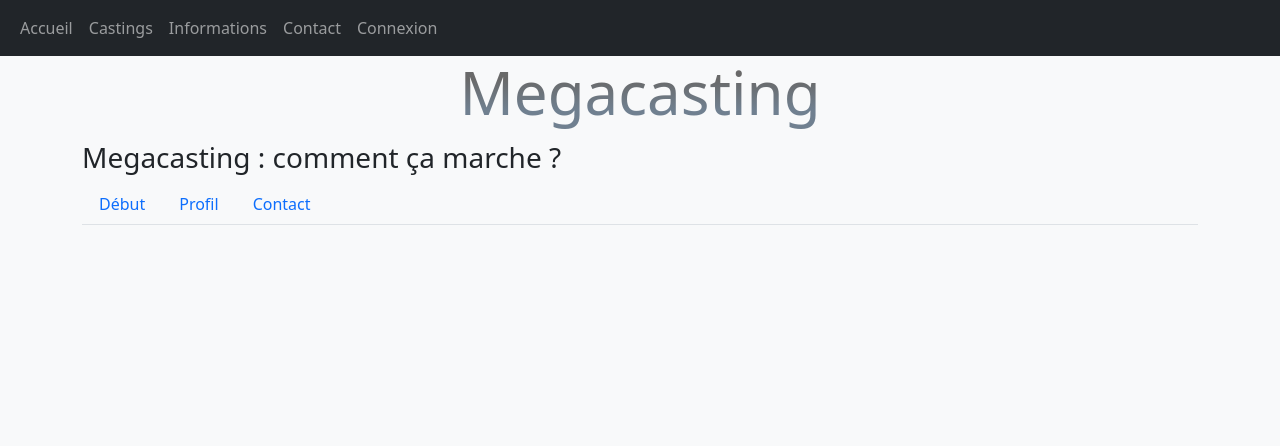
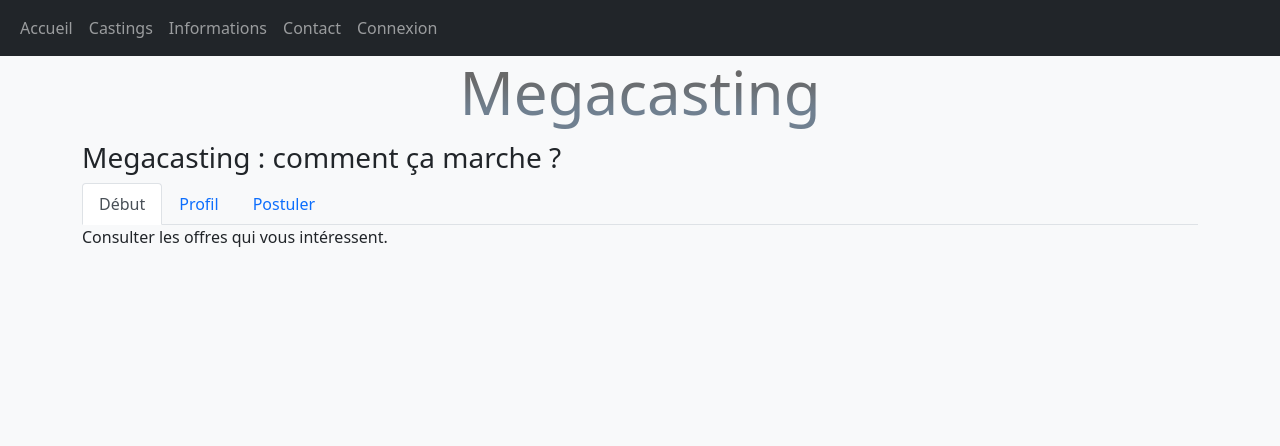
Before and after one commit to MegaProduction/MegaCastingLegerSymfony, a Symfony app: template templates/index/index.html.twig in a window 1280 px wide. Shown: the top 446 px of the page. Run offline with Twig, Linux system fonts and the light colour scheme; the template is opened without the code that fills it, so the values that code supplies are empty; some libraries are stand-ins or nearby versions.

Commit message:
Edit files

```diff
--- a/public/script/carousel.js
+++ b/public/script/carousel.js
@@ -1,6 +1,10 @@
-var myCarousel = document.querySelector('#carouselOffer');
-var carousel = new bootstrap.Carousel(myCarousel, {
-  interval: 2000,
-  wrap: false
+
+function Carousel() {
+  var myCarousel = document.querySelector('#Carousel');
+  var carousel = new bootstrap.Carousel(myCarousel, {
+    interval: 3000,
+    wrap: false
 });
-console.log(carousel);
+console.log(carousel)
+}
+window.onload = Carousel;
--- a/templates/index/index.html.twig
+++ b/templates/index/index.html.twig
@@ -3,7 +3,7 @@
 {% block title %}MegaCasting | Accueil{% endblock %}
 
 {% block body %}
-<div class="carousel slide" data-bs-ride="carousel" id="carouselOffer">
+<div class="carousel slide" data-bs-ride="carousel" id="Carousel">
   <div class="carousel-inner">
     <div class="carousel-item active">
      {% for key in offre|slice(0, 1) %}
@@ -29,20 +29,31 @@
     <h3>{% trans %}Megacasting : comment ça marche ?{% endtrans %}</h3>
     <ul class="nav nav-tabs" id="myTab" role="tablist">
       <li class="nav-item" role="presentation">
-        <a class="nav-link active" id="home-tab" data-toggle="tab" href="#home" role="tab" aria-controls="home" aria-selected="true">{% trans %}Début{% endtrans %}</a>
+        <button class="nav-link active" id="home-tab" data-bs-toggle="tab" data-bs-target="#home" type="button" role="tab" aria-controls="home" aria-selected="true">{% trans %}Début{% endtrans %}</button>
       </li>
       <li class="nav-item" role="presentation">
-        <a class="nav-link" id="profile-tab" data-toggle="tab" href="#profile" role="tab" aria-controls="profile" aria-selected="false">{% trans %}Profil{% endtrans %}</a>
+        <button class="nav-link" id="profile-tab" data-bs-toggle="tab" data-bs-target="#profile" type="button" role="tab" aria-controls="profile" aria-selected="false">{% trans %}Profil{% endtrans %}</button>
       </li>
       <li class="nav-item" role="presentation">
-        <a class="nav-link" id="contact-tab" data-toggle="tab" href="#contact" role="tab" aria-controls="contact" aria-selected="false">{% trans %}Contact{% endtrans %}</a>
+        <button class="nav-link" id="contact-tab" data-bs-toggle="tab" data-bs-target="#postuler" type="button" role="tab" aria-controls="postuler" aria-selected="false">{% trans %}Postuler{% endtrans %}</button>
       </li>
     </ul>
     <div class="tab-content" id="myTabContent">
       <div class="tab-pane fade show active" id="home" role="tabpanel" aria-labelledby="home-tab">{% trans %}Consulter les offres qui vous intéressent.{% endtrans %}</div>
       <div class="tab-pane fade" id="profile" role="tabpanel" aria-labelledby="profile-tab">{% trans %}Inscrivez-vous ou connectez-vous pour pouvoir postuler.{% endtrans %}</div>
-      <div class="tab-pane fade" id="contact" role="tabpanel" aria-labelledby="contact-tab">{% trans %}Postuler avec les coodornnées données sur le casting.{% endtrans %}</div>
+      <div class="tab-pane fade" id="postuler" role="tabpanel" aria-labelledby="postuler-tab">{% trans %}Postuler sur le site pour n'importe quelle casting.{% endtrans %}</div>
     </div>
   </div>
 </div>
 {% endblock %}
+{% block javascripts %}
+  <script src="https://ajax.googleapis.com/ajax/libs/jquery/3.6.0/jquery.min.js"></script>
+<script src="https://cdn.jsdelivr.net/npm/@popperjs/core@2.6.0/dist/umd/popper.min.js"
+    integrity="sha384-KsvD1yqQ1/1+IA7gi3P0tyJcT3vR+NdBTt13hSJ2lnve8agRGXTTyNaBYmCR/Nwi" crossorigin="anonymous">
+</script>
+<script src="https://cdn.jsdelivr.net/npm/bootstrap@5.0.0-beta2/dist/js/bootstrap.min.js"
+    integrity="sha384-nsg8ua9HAw1y0W1btsyWgBklPnCUAFLuTMS2G72MMONqmOymq585AcH49TLBQObG" crossorigin="anonymous">
+</script>
+<script src="https://use.fontawesome.com/releases/v5.1.1/js/all.js"></script>
+<script src={{ asset('script/carousel.js') }}></script>
+{% endblock %}
--- a/templates/security/login.html.twig
+++ b/templates/security/login.html.twig
@@ -37,5 +37,8 @@
     <button class="btn btn-lg btn-primary" type="submit">
         {% trans %}Se connecter{% endtrans %}
     </button>
+
+    <p>Pas de compte inscrivez-vous <a href="{{ path('app_register') }}">ici</a></p>
+
 </form>
 {% endblock %}
```
Also changed, not shown: src/Form/ContactFormType.php (+5 -5 lines), src/Form/ResearchOffreType.php (+1 -7 lines), 2 other files. Lines whose indentation alone changed are shown as unchanged.
